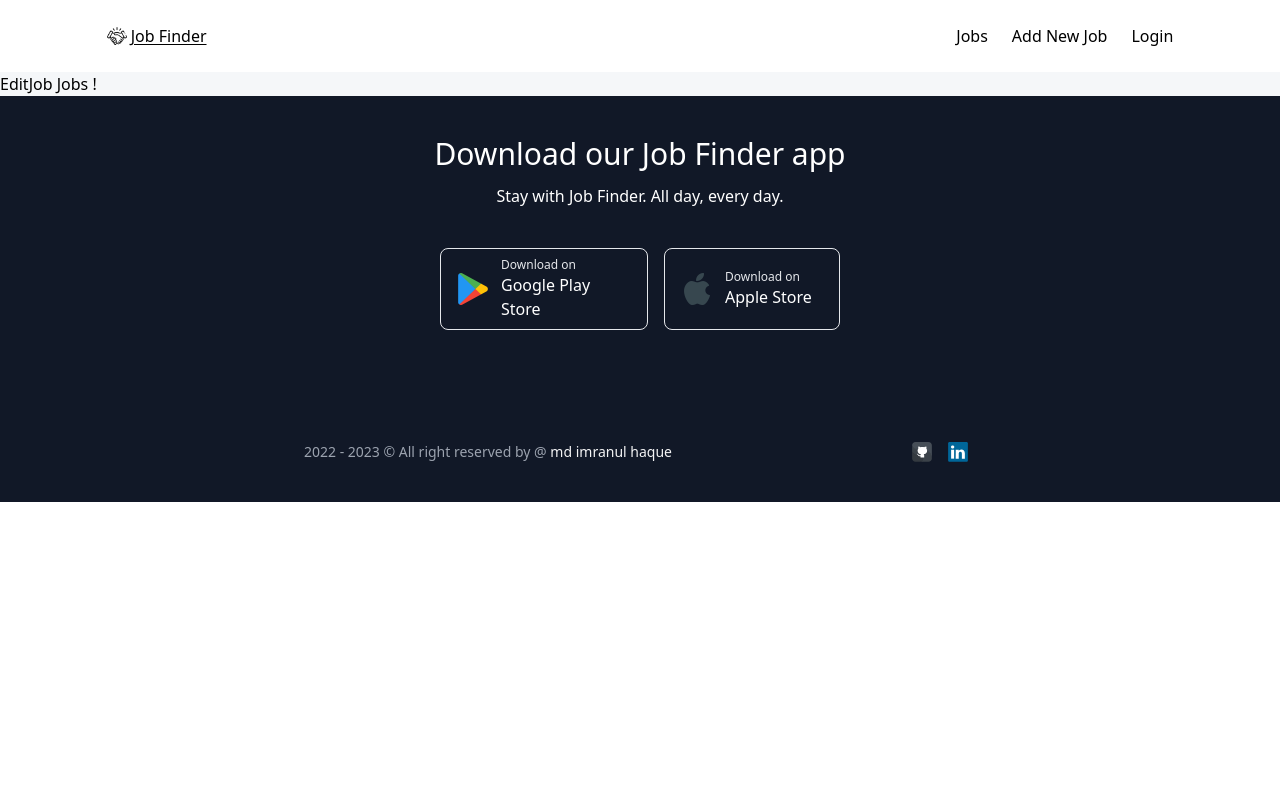
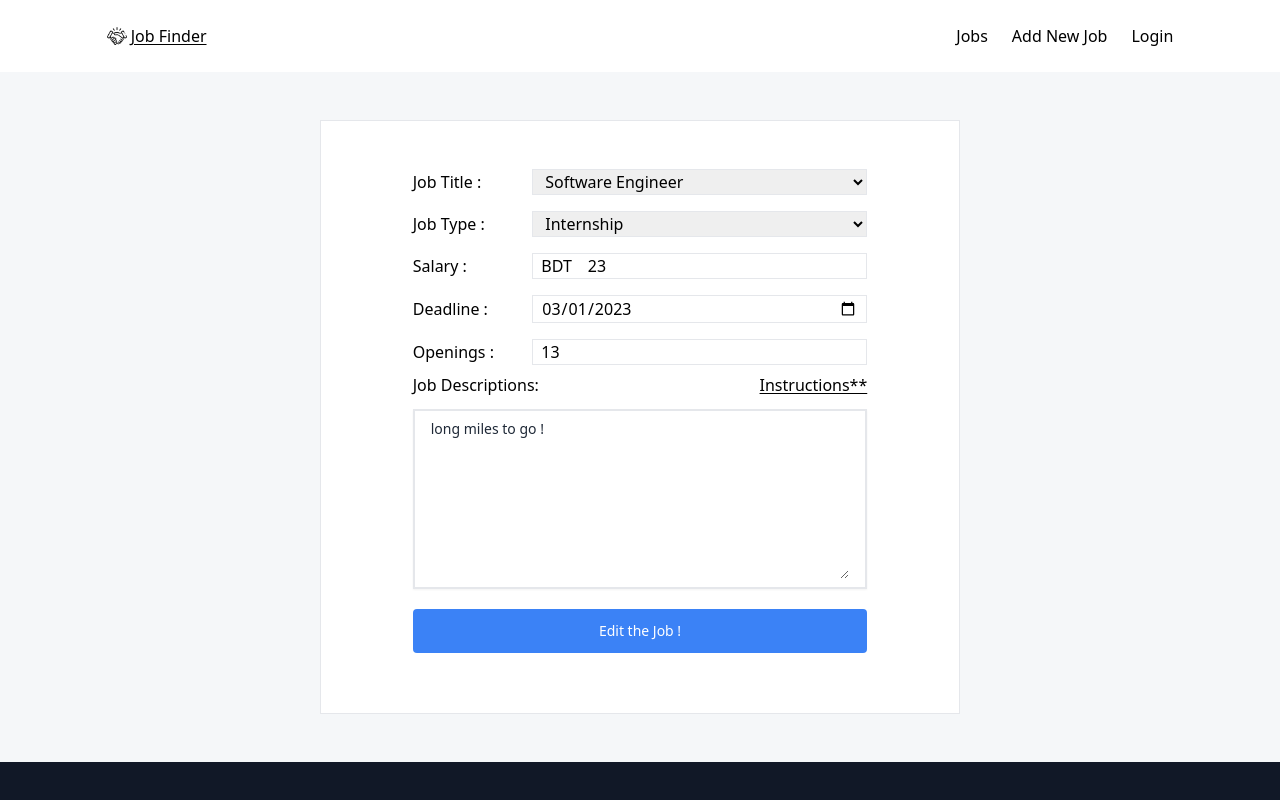
Before and after one commit to Imran-2022/jobFinderF, a React (Vite) app: page /jobs/edit/1 in a window 1280 px wide. Shown: the top 800 px of the page. Built offline with nearby package versions, Linux system fonts and the light colour scheme.

Commit message:
edit job page

```diff
--- /dev/null
+++ b/src/components/EditForm.jsx
@@ -0,0 +1,121 @@
+import React, { useState } from 'react';
+import { useNavigate, } from 'react-router-dom';
+// import { useDispatch } from 'react-redux';
+
+const EditForm = () => {
+    const navigate = useNavigate()
+    // createJob
+    const [title, setTitle] = useState("Software Engineer");
+    const [type, setType] = useState("Internship");
+    const [salary, setSalary] = useState(23);
+    const [openings, setOpenings] = useState(13);
+    const [deadline, setDeadLine] = useState('2023-03-01');
+    const [description, setDescription] = useState('long miles to go !');
+
+
+    // const dispatch = useDispatch();
+
+    const handleEdit = (e) => {
+        e.preventDefault();
+        console.log(title,type,salary,openings,deadline,description);
+        // dispatch(
+        //     createJob({title,type,salary,deadline})
+        // );
+        // navigate('/')
+    };
+
+    return (
+        <form className="" onSubmit={handleEdit}>
+
+            {/* title of job */}
+
+            <div className="flex items-center gap-2 py-2">
+                <label htmlFor="jobtitle" className="w-1/4">Job Title : </label>
+                <select className='border px-2 w-3/4 focus:outline-none ' id="jobtitle" name="jobtitle" required value={title}
+                    onChange={(e) => setTitle(e.target.value)}>
+                    <option value="" hidden defaultValue>Select Job</option>
+                    <option value="Software Engineer">Software Engineer</option>
+                    <option value="Software Developer">Software Developer</option>
+                    <option value="Full Stack Developer">Full Stack Developer</option>
+                    <option value="MERN Stack Developer">MERN Stack Developer</option>
+                    <option value="DevOps Engineer">DevOps Engineer</option>
+                    <option value="QA Engineer">QA Engineer</option>
+                    <option value="Product Manager">Product Manager</option>
+                    <option value="Social Media Manager">Social Media Manager</option>
+                    <option value="Senior Executive">Senior Executive</option>
+                    <option value="Junior Executive">Junior Executive</option>
+                    <option value="Android App Developer">Android App Developer</option>
+                    <option value="IOS App Developer">IOS App Developer</option>
+                    <option value="Frontend Developer">Frontend Developer</option>
+                    <option value="Frontend Engineer">Frontend Engineer</option>
+                </select>
+            </div>
+
+            {/* job type */}
+
+            <div className="flex items-center gap-2 py-2">
+                <label htmlFor="JobType" className='w-1/4'>Job Type : </label>
+                <select className='border px-2 w-3/4 focus:outline-none ' id="JobType" name="JobType" required value={type}
+                    onChange={(e) => setType(e.target.value)}>
+                    <option value="" hidden defaultValue>Select Job Type</option>
+                    <option value="Full Time">Full Time</option>
+                    <option value="Internship">Internship</option>
+                    <option value="Remote">Remote</option>
+                </select>
+            </div>
+
+            {/* job salary */}
+            <div className="flex items-center gap-2 py-2">
+                <label htmlFor="JobSalary" className='w-1/4'>Salary : </label>
+                <div className="border px-2 w-3/4">
+                    <span className="mr-4 w-1/4">BDT</span>
+                    <input type="number" className="w-3/4 focus:outline-none" name="JobSalary" id="JobSalary" required
+                        placeholder="20,00,000" value={salary}
+                        onChange={(e) => setSalary(e.target.value)} />
+                </div>
+            </div>
+            {/* deadline */}
+
+            <div className="flex items-center gap-2 py-2">
+                <label htmlFor="JobDeadline" className='w-1/4'>Deadline : </label>
+                <input type="date" className="w-3/4 focus:outline-none border px-2" name="JobDeadline" id="JobDeadline" required value={deadline}
+                    onChange={(e) => setDeadLine(e.target.value)} />
+            </div>
+
+            {/* number of opeanings !  */}
+
+            <div className="flex items-center gap-2 py-2">
+                <label htmlFor="openings" className='w-1/4'>Openings : </label>
+                <div className="border px-2 w-3/4">
+                    <input type="number" className="w-3/4 focus:outline-none" name="openings" id="openings" required
+                        placeholder="no of openings" value={openings}
+                        onChange={(e) => setOpenings(e.target.value)} />
+                </div>
+            </div>
+            {/* job descriptions !! */}
+            <div className='flex items-center justify-between pb-3'>
+            <label htmlFor="editor" className="">Job Descriptions:</label>
+            <span title='How to write description !'className='underline underline-offset-2' onClick={()=>alert(`
+            For normal line start and end with *
+            And for bold line start and end with **
+            And for any link start and end with ***
+            Thank you 🙂`)}>Instructions**</span>
+            </div>
+            <div className="w-full border-2 shadow-sm">
+                <div className="px-4 py-2 bg-white rounded-b-lg dark:bg-gray-800">
+                    <textarea id="editor" rows="8" className=" block w-full px-0 text-sm text-gray-800 bg-white border-0 focus:outline-none" placeholder="Write your job description !..." required value={description}
+                        onChange={(e) => setDescription(e.target.value)}></textarea>
+                </div>
+            </div>
+
+            <div className="">
+                <button type="submit" className=" w-full bg-blue-500 hover:bg-blue-700 text-white text-sm py-3 my-5 px-3 rounded">
+                    Edit the Job !
+                </button>
+            </div>
+        </form>
+    );
+};
+
+
+export default EditForm;
--- a/src/pages/EditJob.jsx
+++ b/src/pages/EditJob.jsx
@@ -1,10 +1,15 @@
 import React from 'react';
+import EditForm from '../components/EditForm';
 import Layout from '../Layout';
 
 const EditJob = () => {
     return (
-        <Layout title="Edit Job">
-            <p> EditJob Jobs !</p>
+        <Layout title="Edit Job" className="py-12">
+            <div className="w-1/2 m-auto min-h-[60vh] border p-4 bg-white">
+                <div className="w-3/4 m-auto py-6">
+                    <EditForm />
+                </div>
+            </div>
         </Layout>
     );
 };
```
